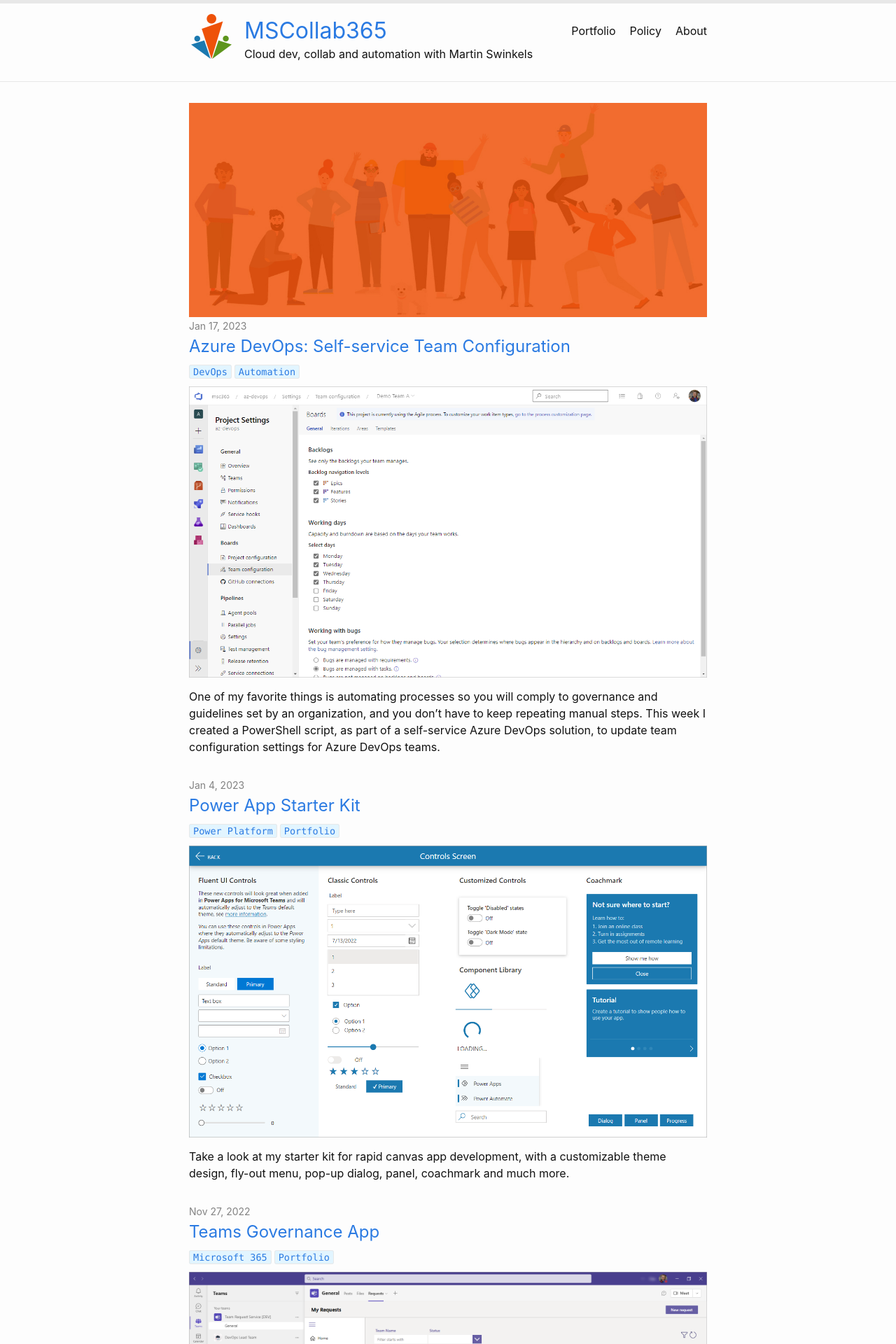
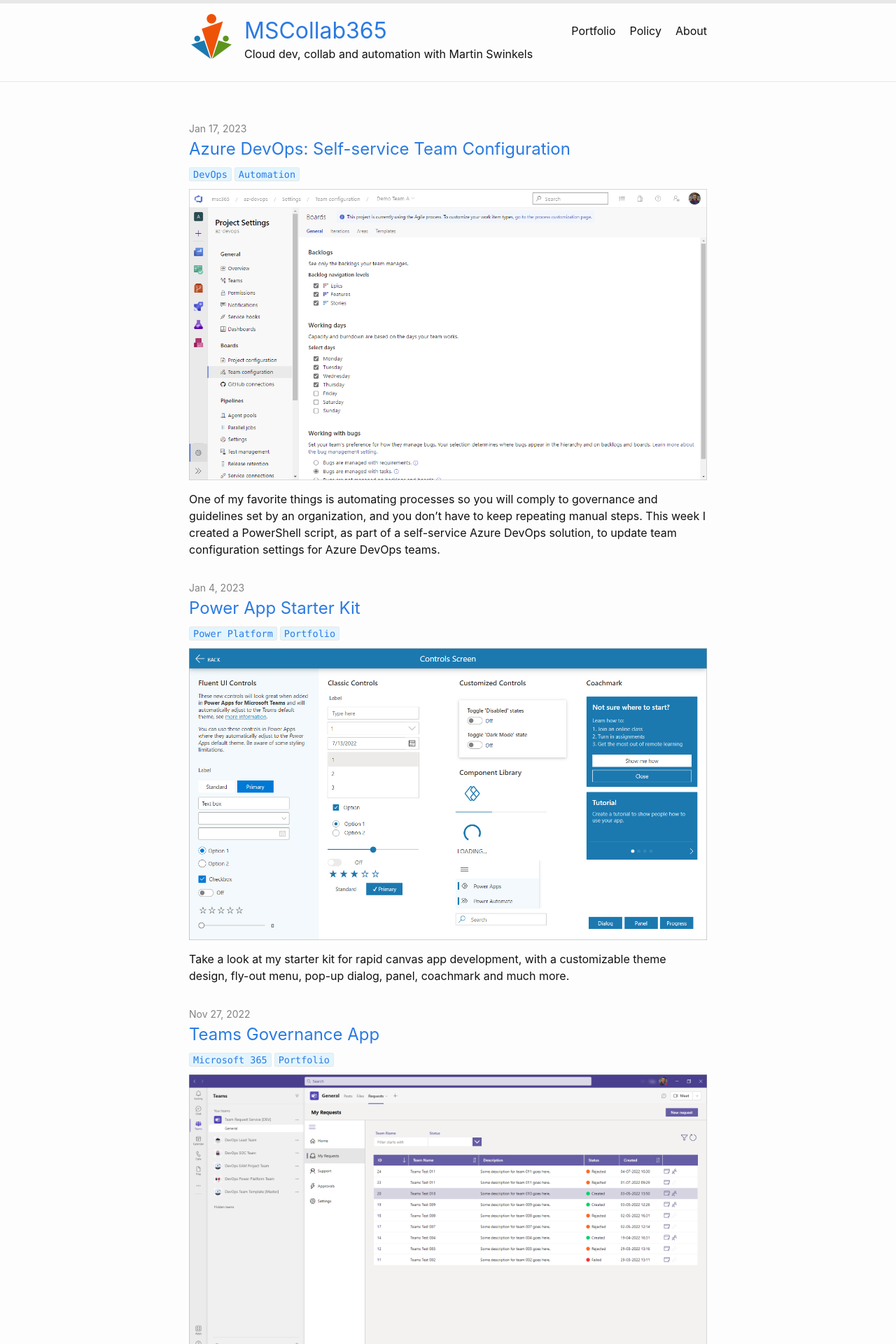
Before and after one commit to msc365/msc365.github.io, a Jekyll site: the page built from index.html, in a window 1280 px wide. Shown: the top 1920 px of the page at 70% size. Built offline with Jekyll 4.4.1, drawn with Linux system fonts in a browser that asks for light colours; the list of posts is cut into pages by our own code.

Commit message:
Update index.html

```diff
--- a/index.html
+++ b/index.html
@@ -10,7 +10,7 @@
 
 <!-- <h1>Connecting the dots on Azure, Microsoft 365, Power Platform, and Azure DevOps.</h1> -->
 
-<img alt="msc365 banner" src="https://msc365.eu/assets/img/msc365-banner.jpg" width="1024"/>
+<!-- <img alt="msc365 banner" src="https://msc365.eu/assets/img/msc365-banner.jpg" width="1024"/> -->
 
 <!--
 <div class="note">
```
